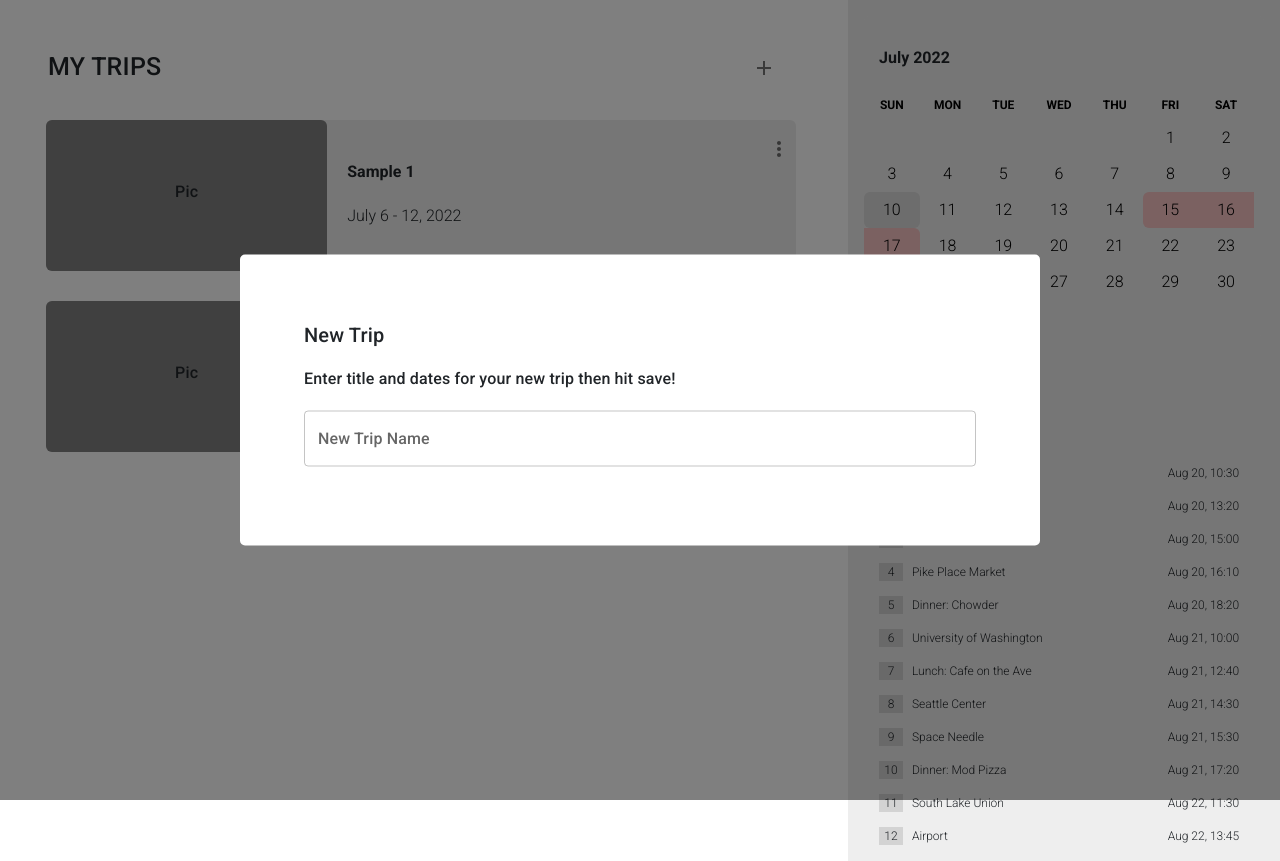
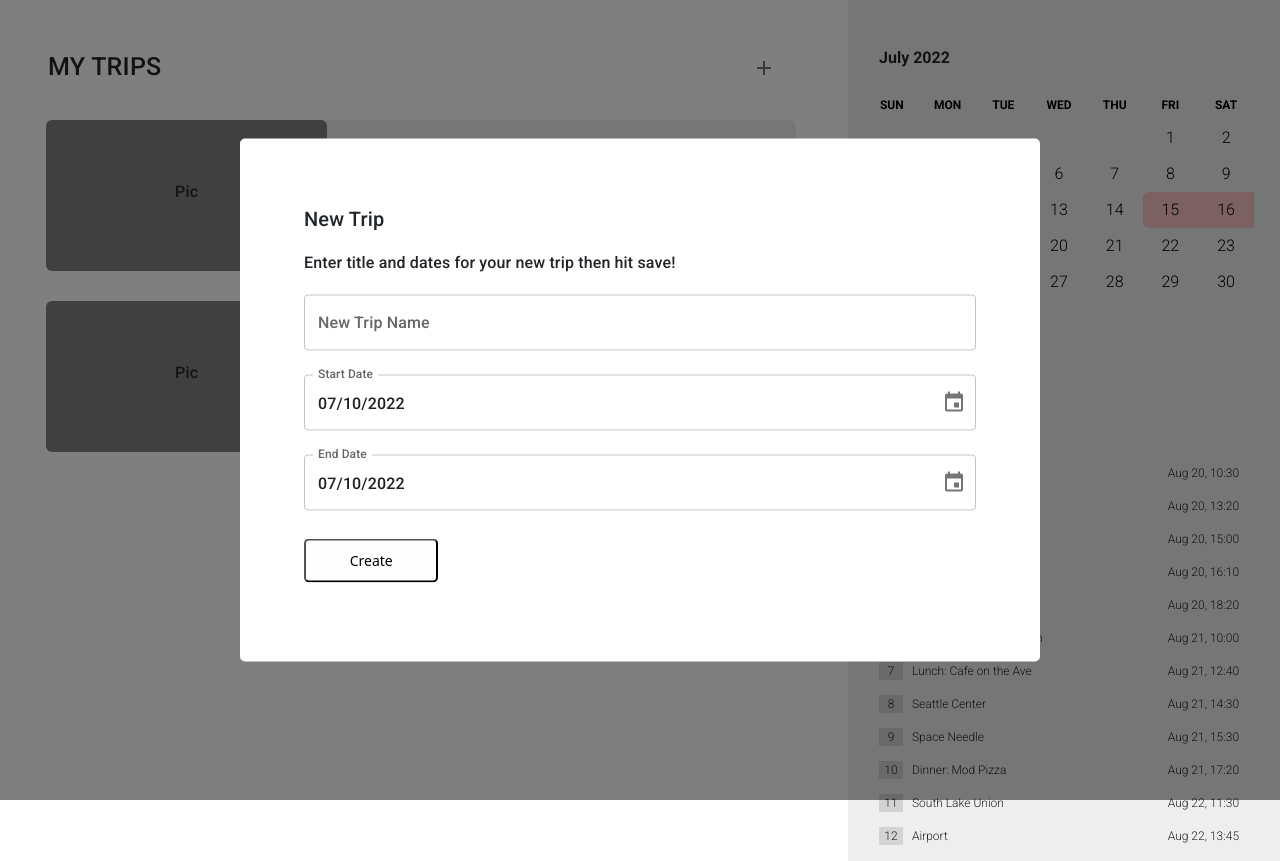
Before and after one commit to mko02/Trip-Planner, a React (Create React App) app in the folder client/: page / in a window 1280 px wide. Both pictures are taken after a click on the button 764 px from the left and 68 px from the top of the page. Built offline with nearby package versions, Linux system fonts and the light colour scheme.

Commit message:
datepick rel components + complete basic new trip modal

```diff
--- a/client/package.json
+++ b/client/package.json
@@ -3,6 +3,7 @@
   "version": "0.1.0",
   "private": true,
   "dependencies": {
+    "@date-io/dayjs": "^2.14.0",
     "@emotion/react": "^11.9.3",
     "@emotion/styled": "^11.9.3",
     "@mui/icons-material": "^5.8.4",
@@ -12,12 +13,14 @@
     "@testing-library/react": "^13.3.0",
     "@testing-library/user-event": "^13.5.0",
     "bootstrap": "^5.2.0",
+    "dayjs": "^1.11.4",
     "moment": "^2.29.4",
     "react": "^18.2.0",
     "react-bootstrap": "^2.4.0",
     "react-dom": "^18.2.0",
     "react-router-dom": "^6.3.0",
     "react-scripts": "5.0.1",
+    "styled-components": "^5.3.5",
     "web-vitals": "^2.1.4"
   },
   "scripts": {
--- /dev/null
+++ b/client/src/Components/Homepage/Calendar/DatePicker.jsx
@@ -0,0 +1,32 @@
+import React from "react";
+
+import TextField from "@mui/material/TextField";
+import { AdapterDayjs } from "@mui/x-date-pickers/AdapterDayjs";
+import { LocalizationProvider } from "@mui/x-date-pickers/LocalizationProvider";
+
+import { DesktopDatePicker } from "@mui/x-date-pickers/DesktopDatePicker";
+
+export default function MaterialUIPickers({ label }) {
+  //const [value, setValue] = React.useState(new Date("04/01/2022 12:00:00"));
+  const [value, setValue] = React.useState(new Date());
+
+  return (
+    <>
+      <LocalizationProvider dateAdapter={AdapterDayjs}>
+        <DesktopDatePicker
+          label={label}
+          inputFormat="MM/DD/YYYY" //depends on date lib
+          value={value}
+          onChange={setValue}
+          renderInput={(params) => {
+            return <TextField {...params} />;
+          }}
+          views={["day", "month"]}
+          showDaysOutsideCurrentMonth //very useful
+          //@ts-ignore
+          clearable //Typing seems to be missing for this
+        />
+      </LocalizationProvider>
+    </>
+  );
+}
--- a/client/src/Components/Homepage/Modal/NewTripModal.jsx
+++ b/client/src/Components/Homepage/Modal/NewTripModal.jsx
@@ -1,5 +1,9 @@
 import React from "react";
 import BasicModal from "./BasicModal";
+import DatePicker from "../Calendar/DatePicker";
+
+import styled from "styled-components";
+import Stack from "@mui/material/Stack";
 import { Box, TextField } from "@mui/material";
 
 function NewTripModal({ open, onClose }) {
@@ -14,11 +18,21 @@ function NewTripModal({ open, onClose }) {
 
   const getContent = () => (
     <Box sx={modalStyles.inputFields}>
-      <TextField
-        placeholder="New Trip Name"
-        name="NewTripName"
-        label="New Trip Name"
-      />
+      <Stack spacing={3}>
+        <TextField
+          placeholder="New Trip Name"
+          name="NewTripName"
+          label="New Trip Name"
+        />
+        <DatePicker label="Start Date" />
+        <DatePicker label="End Date" />
+      </Stack>
+      <SubmitButton
+      // onClick={console.log("submit new trip form and data, post to server")}
+      //now the onclick doesn't work as expected
+      >
+        Create
+      </SubmitButton>
     </Box>
   );
 
@@ -34,3 +48,23 @@ function NewTripModal({ open, onClose }) {
 }
 
 export default NewTripModal;
+
+const SubmitButton = styled.button`
+  background-color: rgba(224, 224, 224, 0.05);
+  margin-top: 2em;
+  border-radius: 5px;
+  border: "2px";
+  display: center;
+  width: 20%;
+  color: black;
+  cursor: pointer;
+  font-size: 14px;
+  font-weight: 500;
+  line-height: 20px;
+  list-style: none;
+  padding: 10px 12px;
+  text-align: center;
+  vertical-align: baseline;
+  white-space: nowrap;
+  position: relative;
+`;
```
Also changed, not shown: client/src/Components/Homepage/Calendar/DateTimePicker.jsx (added, +54 -0 lines), client/src/Components/Homepage/Calendar/TimePicker.jsx (added, +28 -0 lines), 1 other file (tests, documents, lock files or other folders).
